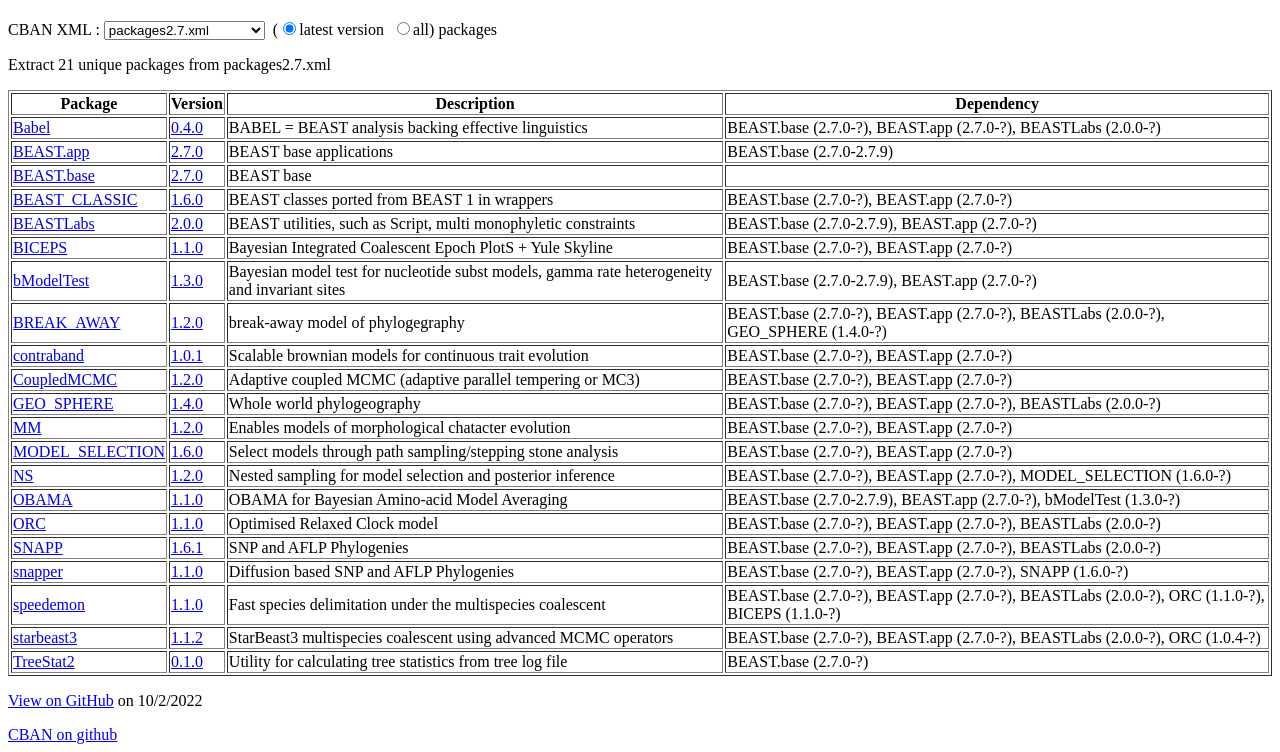
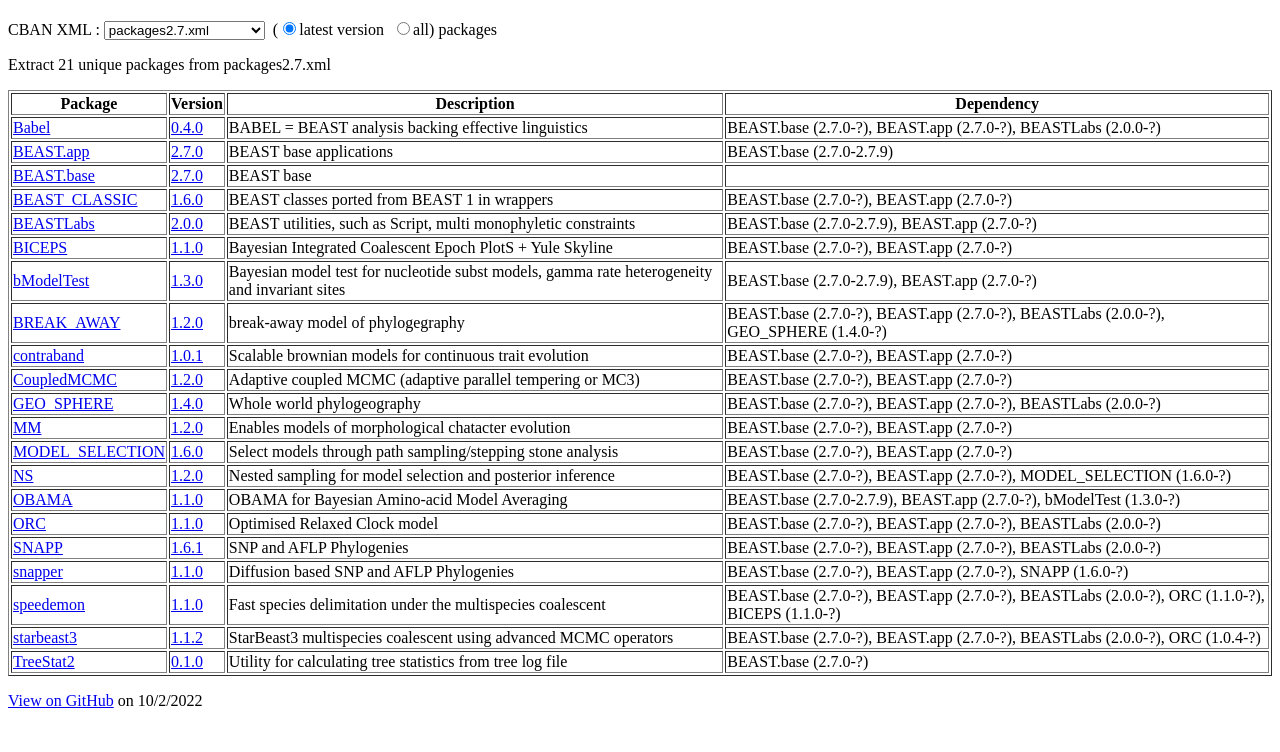
Before and after one commit to CompEvol/CBAN, a plain HTML site: page index.html in a window 1280 px wide. Shown: the part 61-813 px from the top of the page. Drawn offline with Linux system fonts and the light colour scheme.

Commit message:
remove duplicate link from webpage

```diff
--- a/index.html
+++ b/index.html
@@ -50,6 +50,5 @@
     <p></p>
 
 <!--     <div id='cy'></div> -->
-	<a href="https://github.com/CompEvol/CBAN">CBAN on github</a>
 </body>
 </html>
```
